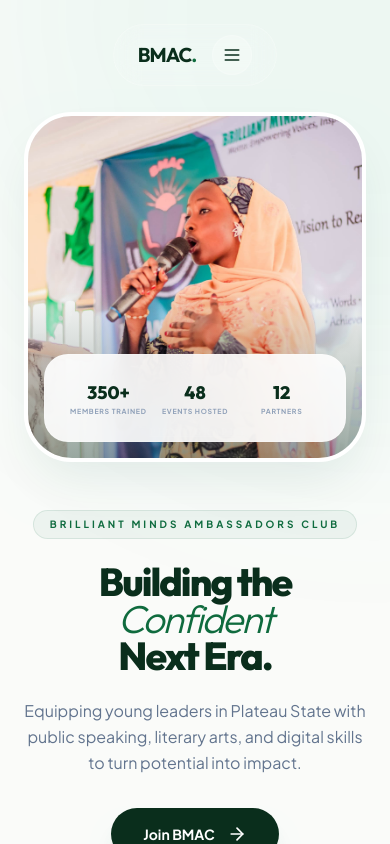
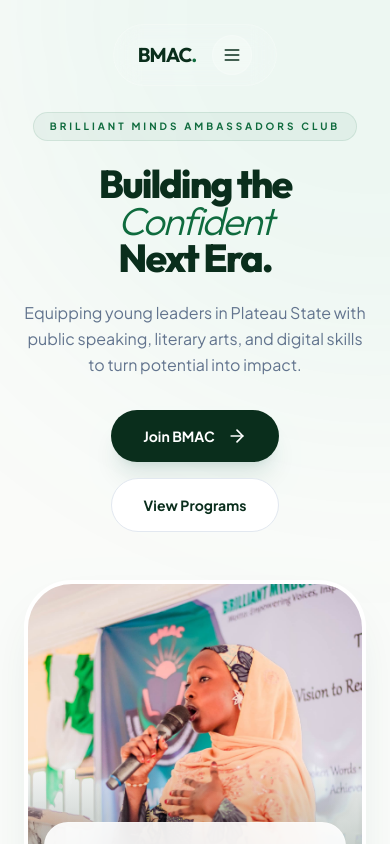
Before and after one commit to ranocodes/bmac-next, a Next.js app: page / in a window 390 px wide. Shown: the top 844 px of the page. Built offline with nearby package versions, Linux system fonts and the light colour scheme.

Commit message:
feat: complete UI/UX

```diff
--- a/src/app/page.tsx
+++ b/src/app/page.tsx
@@ -81,7 +81,7 @@
                initial={{ opacity: 0, y: 20 }}
                animate={{ opacity: 1, y: 0 }}
                transition={{ duration: 1, ease: [0.16, 1, 0.3, 1] }}
-               className="text-center lg:text-left order-2 lg:order-1"
+               className="text-center lg:text-left order-1"
             >
                <span className="inline-block px-4 py-1.5 mb-6 lg:mb-8 text-[10px] font-bold tracking-[0.3em] uppercase bg-green/5 border border-green/10 rounded-full text-green">
                   Brilliant Minds ambassadors club
@@ -108,7 +108,7 @@
                initial={{ opacity: 0, scale: 0.95 }}
                animate={{ opacity: 1, scale: 1 }}
                transition={{ duration: 1.2, delay: 0.2 }}
-               className="relative h-[350px] md:h-[450px] lg:h-[600px] rounded-[3rem] lg:rounded-[4rem] overflow-hidden shadow-2xl shadow-emerald-900/10 border-4 lg:border-8 border-white order-1 lg:order-2"
+               className="relative h-[350px] md:h-[450px] lg:h-[600px] rounded-[3rem] lg:rounded-[4rem] overflow-hidden shadow-2xl shadow-emerald-900/10 border-4 lg:border-8 border-white order-2"
             >
                <Image
                   src="/images/literary-arts.jpg"
```
